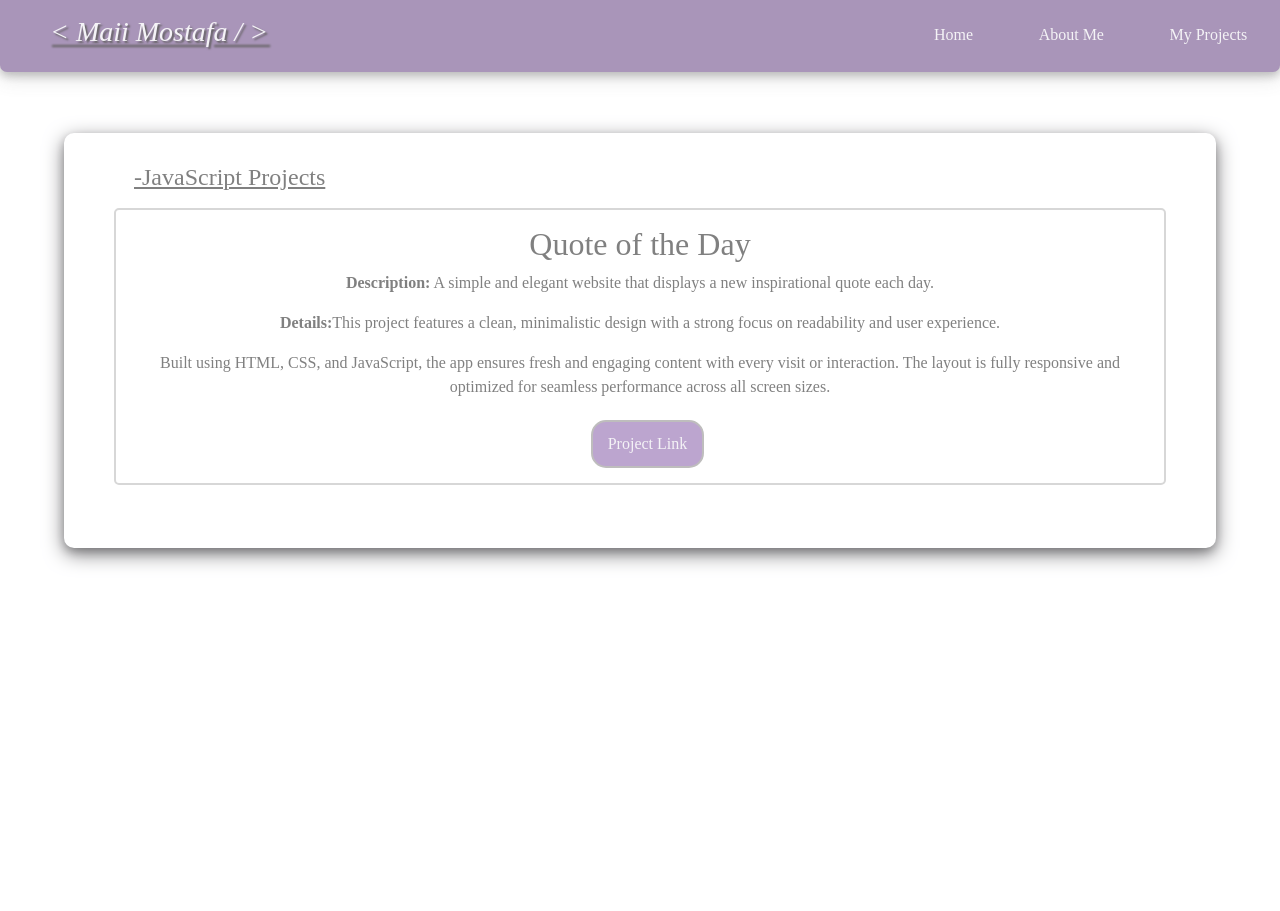
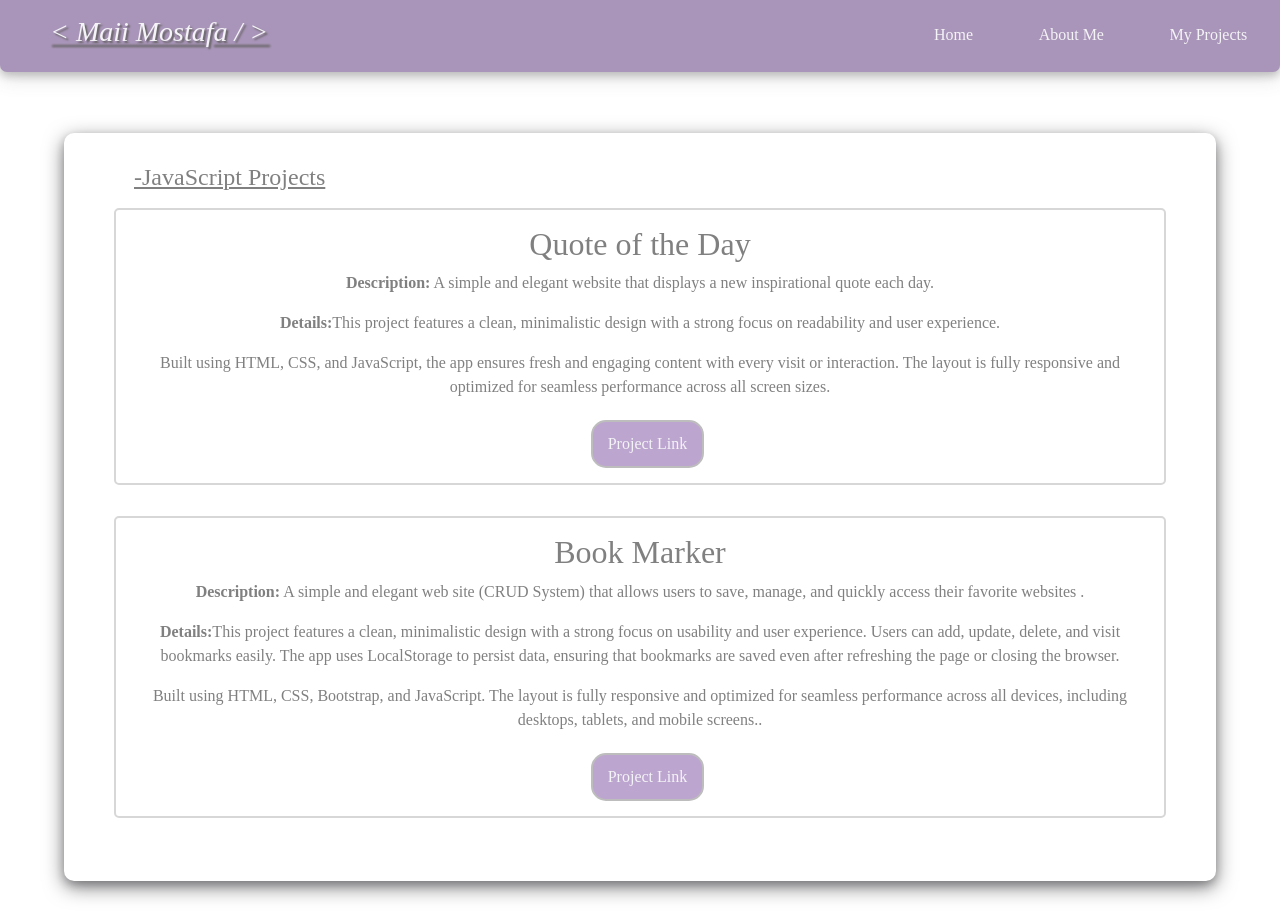
Before and after one commit to MaiiMostafa98/my-portfolio, a Next.js app: page /Projects/JavaScript in a window 1280 px wide. Before the commit the page ends 800 px from the top, so only its background shows below. Built offline with nearby package versions, Linux system fonts and the light colour scheme.

Commit message:
Added new project

```diff
--- a/app/Projects/JavaScript/page.jsx
+++ b/app/Projects/JavaScript/page.jsx
@@ -22,8 +22,22 @@ export default function page() {
              </div>
              </div>
 
+            </div>
 
+             <div className='row  pb-3'>
 
+             <div className=' col-sm-12 col-md-12 projects1  '>
+             <div className="text-center">
+             <h2 className="text-center">Book Marker</h2>
+             <p><strong>Description:</strong> A simple and elegant web site (CRUD System) that allows users to save, manage, and quickly access their favorite websites . </p>
+             <p><strong>Details:</strong>This project features a clean, minimalistic design with a strong focus on usability and user experience. Users can add, update, delete, and visit bookmarks easily. The app uses LocalStorage to persist data, ensuring that bookmarks are saved even after refreshing the page or closing the browser.</p>
+             <p>Built using HTML, CSS, Bootstrap, and JavaScript. The layout is fully responsive and optimized for seamless performance across all devices, including desktops, tablets, and mobile screens..</p>
+             <div className="d-flex justify-content-center">
+             <a href="https://maiimostafa98.github.io/BookMarker/" target="_blank" rel="noopener noreferrer">
+             <button>Project Link</button></a>
+             </div>
+             </div>
+             </div>
 
             </div>
             </div>
```
